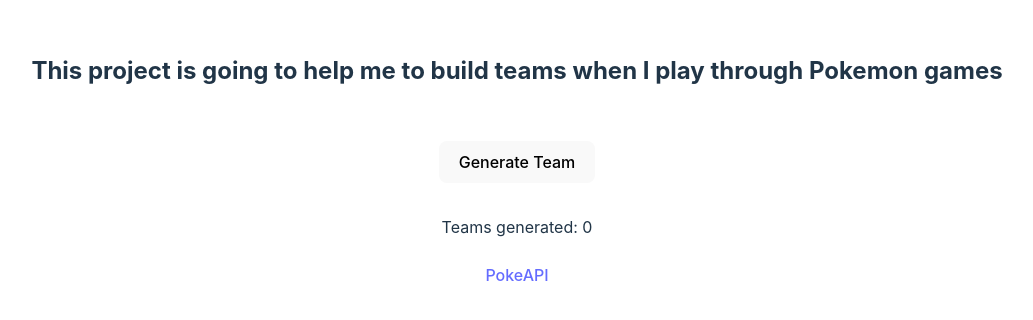
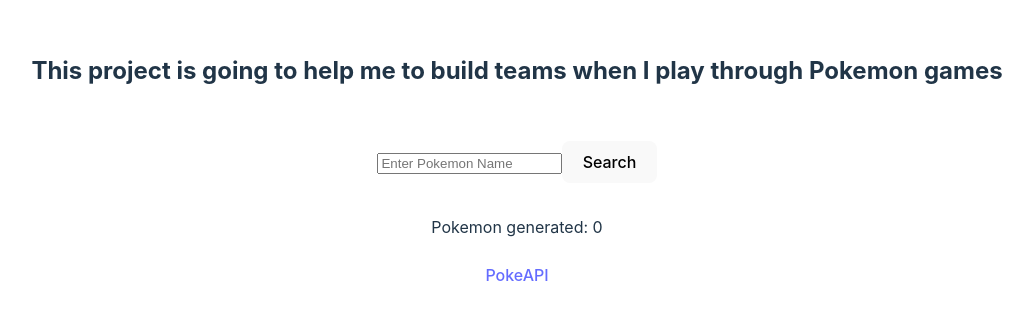
Before and after one commit to adaoj7/poketeam-randomizer, a React (Vite) app: page / in a window 1280 px wide. Shown: the part 240-560 px from the top of the page, without its empty margins (123-1156 px from the left). Built offline with nearby package versions, Linux system fonts and the light colour scheme.

Commit message:
added python middleware and imported pokebase after reloading the cache

```diff
--- a/package.json
+++ b/package.json
@@ -4,7 +4,9 @@
   "version": "0.0.0",
   "type": "module",
   "scripts": {
-    "dev": "vite",
+    "start:api": "uvicorn server.main:app --reload",
+    "start:web": "vite",
+    "start": "concurrently \"npm run start:api\" \"npm run start:web\"",
     "build": "tsc && vite build",
     "lint": "eslint . --ext ts,tsx --report-unused-disable-directives --max-warnings 0",
     "preview": "vite preview"
@@ -19,6 +21,7 @@
     "@typescript-eslint/eslint-plugin": "^6.14.0",
     "@typescript-eslint/parser": "^6.14.0",
     "@vitejs/plugin-react": "^4.2.1",
+    "concurrently": "^8.2.2",
     "eslint": "^8.55.0",
     "eslint-plugin-react-hooks": "^4.6.0",
     "eslint-plugin-react-refresh": "^0.4.5",
--- a/src/App.tsx
+++ b/src/App.tsx
@@ -2,18 +2,60 @@ import { useState } from 'react'
 import './App.css'
 
 function App() {
+
+  interface PokemonData {
+    name: string
+    id: number
+    sprites: {
+      front_default: string;
+    }
+  }
+
   const [count, setCount] = useState(0)
+  const [name, setName] = useState('')
+  const [pokemon, setPokemon] = useState<PokemonData | null>(null)
+  const [error, setError] = useState('')
 
+  const handleInputChange = (e: any) => {
+    setName(e.target.value)
+    console.log(name)
+  }
+
+  const searchPokemon = async () => {
+    try {
+      console.log(pokemon)
+      setCount(count + 1)
+      const response = await fetch(`http://localhost:8000/getPokemon${name}`)
+      if (!response.ok) {
+        throw new Error(`Failed to fetch: ${response.status}`)
+      }
+      const data = await response.json()
+      //@ts-ignore
+      setPokemon(data);
+      setError('')
+    } catch (err: any) {
+      setError(err.message)
+      setPokemon(null)
+    }
+  }
   return (
     <>
       <h2>This project is going to help me to build teams when I play through Pokemon games</h2>
       <div className="card">
-        <button onClick={() => setCount((count) => count + 1)}>
-          Generate Team
-        </button>
+        <input type="text"
+        value={name}
+        onChange={handleInputChange}
+        placeholder='Enter Pokemon Name' />
+        <button onClick={searchPokemon}>Search</button>
         <br />
+        {error && <p>Error: {error}</p>}
+        {pokemon && (
+          <div>
+            <h2>{pokemon.name}</h2>
+          </div>
+        )}
       </div>
-          <div>Teams generated: {count}</div>
+          <div>Pokemon generated: {count}</div>
           <br />
       <a href="https://pokeapi.co/">PokeAPI</a>
     </>
```
Also changed, not shown: 2 other files (tests, documents, lock files or other folders).
